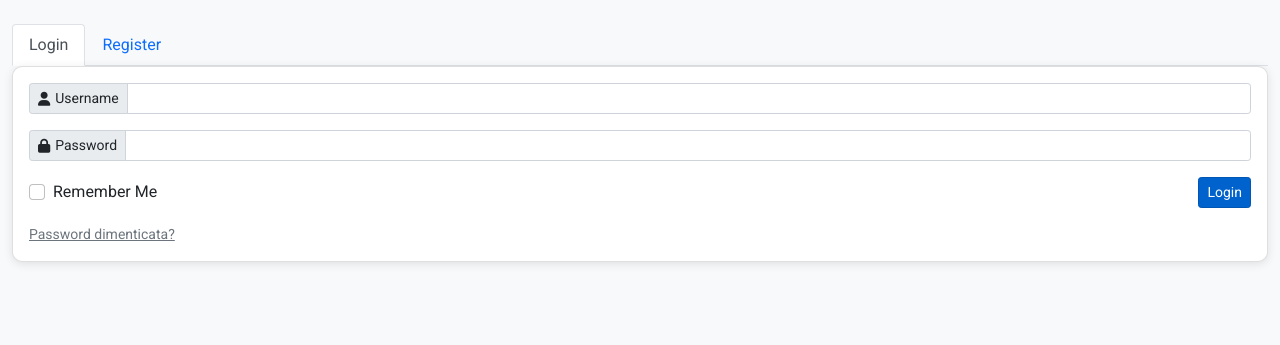
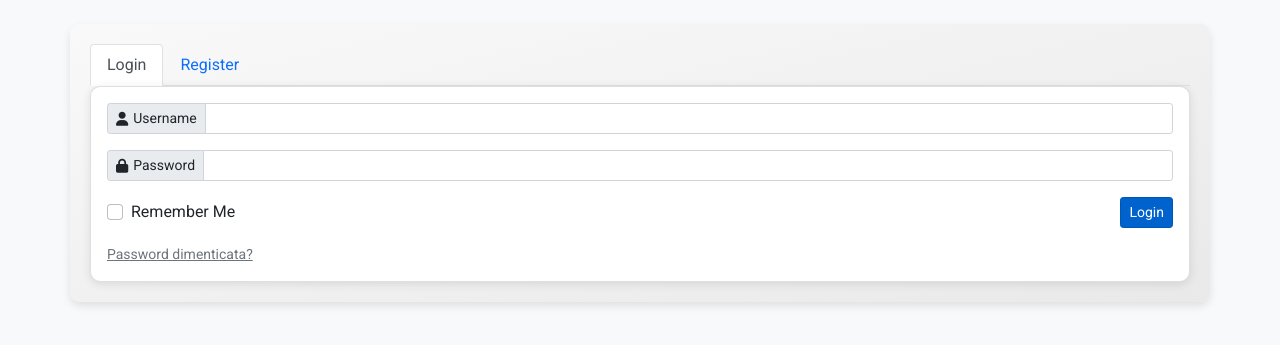
Before and after one commit to miky2184/dieta, a Flask app: page / in a window 1280 px wide. Shown: the top 345 px of the page. Run offline with Flask 3, Linux system fonts and the light colour scheme; parts of the project's set-up code (start-up, migrations or seed data) failed here and were passed over; some libraries are stand-ins or nearby versions.

Commit message:
container login

```diff
--- a/app/templates/auth.html
+++ b/app/templates/auth.html
@@ -86,7 +86,7 @@
     </style>
 </head>
 <body>
-<div class="container-fluid my-4">
+<div class="container my-4">
         <ul class="nav nav-tabs" id="authTabs" role="tablist">
             <li class="nav-item" role="presentation">
                 <button class="nav-link active" id="login-tab" data-bs-toggle="tab" data-bs-target="#login" type="button" role="tab" aria-controls="login" aria-selected="true">Login</button>
```
